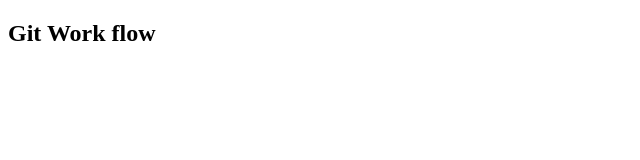
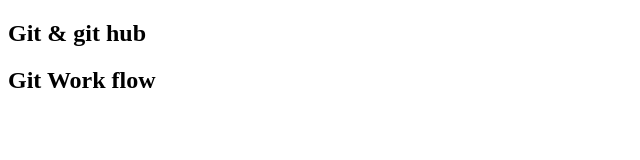
Before and after one commit to devendra-sa/Git-Workflow, a plain HTML site: page index.html in a window 1280 px wide. Shown: the whole page, without its empty margins (0-640 px from the left). Drawn offline with Linux system fonts and the light colour scheme.

Commit message:
changes done

```diff
--- /dev/null
+++ b/app.js
@@ -0,0 +1 @@
+console.log("JavaScript")
--- a/index.html
+++ b/index.html
@@ -6,6 +6,7 @@
     <title>Document</title>
 </head>
 <body>
+    <h2>Git & git hub</h2>
     <h2>Git Work flow</h2>
 </body>
 </html>
```
